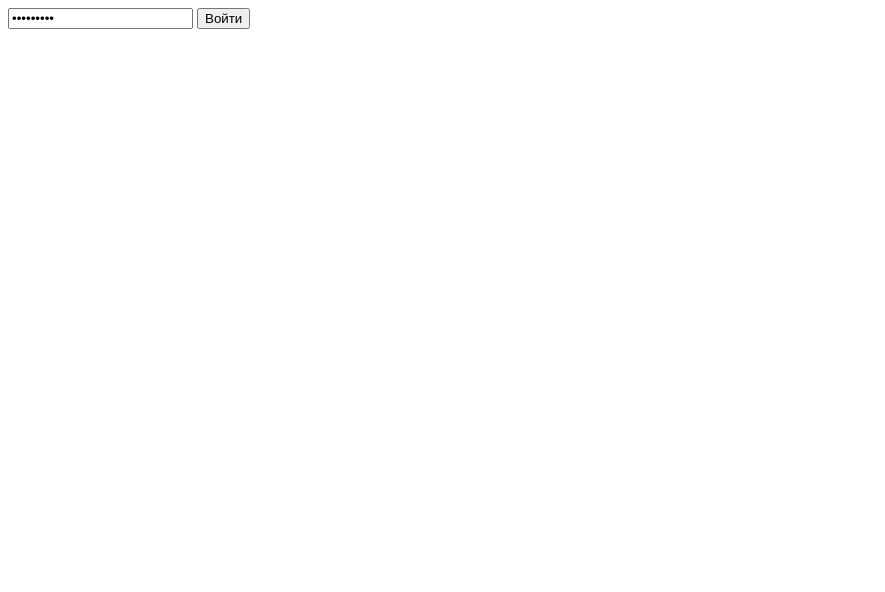
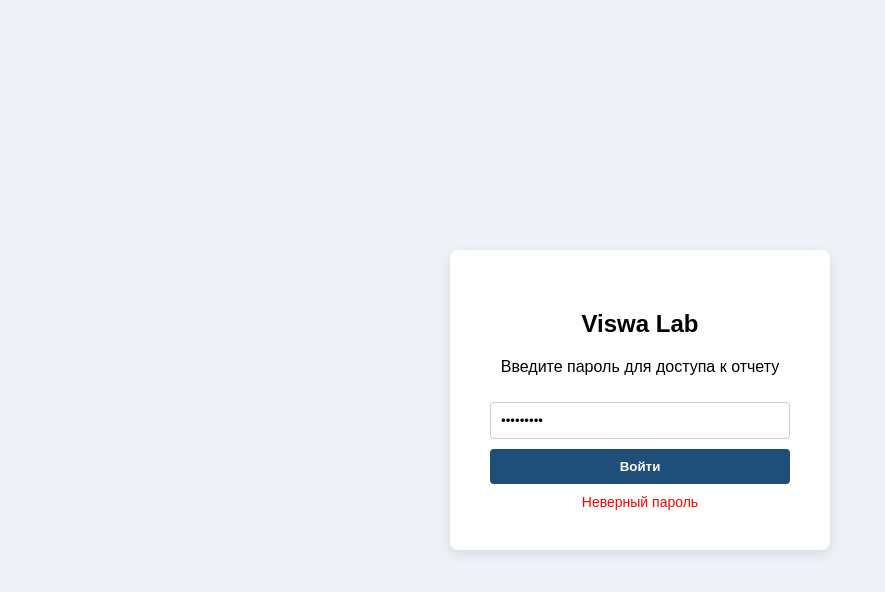
Before and after one commit to damir12345678/SSVIS_W_ADD, a plain HTML site: page index.html in a window 1280 px wide. Both pictures are taken after typing "Sample123" into the empty fields and a click on the button "Войти". Shown: the whole page, without its empty margins (0-885 px from the left). Drawn offline with Linux system fonts and the light colour scheme.

Commit message:
Update index.html

```diff
--- a/index.html
+++ b/index.html
@@ -1,18 +1,38 @@
 <!DOCTYPE html>
-<html><body>
+<html lang="ru">
+<head>
+<meta charset="UTF-8">
+<title>Вход в систему</title>
+<style>
+  body { font-family: Arial, sans-serif; background: #eef2f7; display: flex; justify-content: center; align-items: center; height: 100vh; margin: 0; }
+  .login-box { background: #fff; padding: 40px; border-radius: 8px; box-shadow: 0 4px 12px rgba(0,0,0,0.1); text-align: center; width: 300px; }
+  input { width: 100%; padding: 10px; margin: 10px 0; border: 1px solid #ccc; border-radius: 4px; box-sizing: border-box; }
+  button { width: 100%; padding: 10px; background: #1f4e79; color: #fff; border: none; border-radius: 4px; cursor: pointer; font-weight: bold; }
+  button:hover { background: #153b5c; }
+  .error { color: red; font-size: 14px; margin-top: 10px; display: none; }
+</style>
+</head>
+<body>
+  <div class="login-box">
+    <h2>Viswa Lab</h2>
+    <p>Введите пароль для доступа к отчету</p>
     <form onsubmit="check(event)">
-  <input type="password" id="pwd" placeholder="Пароль">
-  <button>Войти</button>
+      <input type="password" id="pwd" placeholder="Пароль" required>
+      <button type="submit">Войти</button>
     </form>
+    <div class="error" id="err">Неверный пароль</div>
+  </div>
   <script>
     function check(e) {
       e.preventDefault();
+      // ВАШ ПАРОЛЬ (поменяйте на свой)
       if (document.getElementById('pwd').value === 'TOPSECRET2026') {
         localStorage.setItem('auth', '1');
-    location.href = 'report.html';
+        location.href = 'report.html'; // или 'index.html', если выбрали Путь 2
       } else {
-    alert('Неверный пароль');
+        document.getElementById('err').style.display = 'block';
       }
     }
   </script>
-</body></html>
+</body>
+</html>
```
Lines whose indentation alone changed are shown as unchanged.
